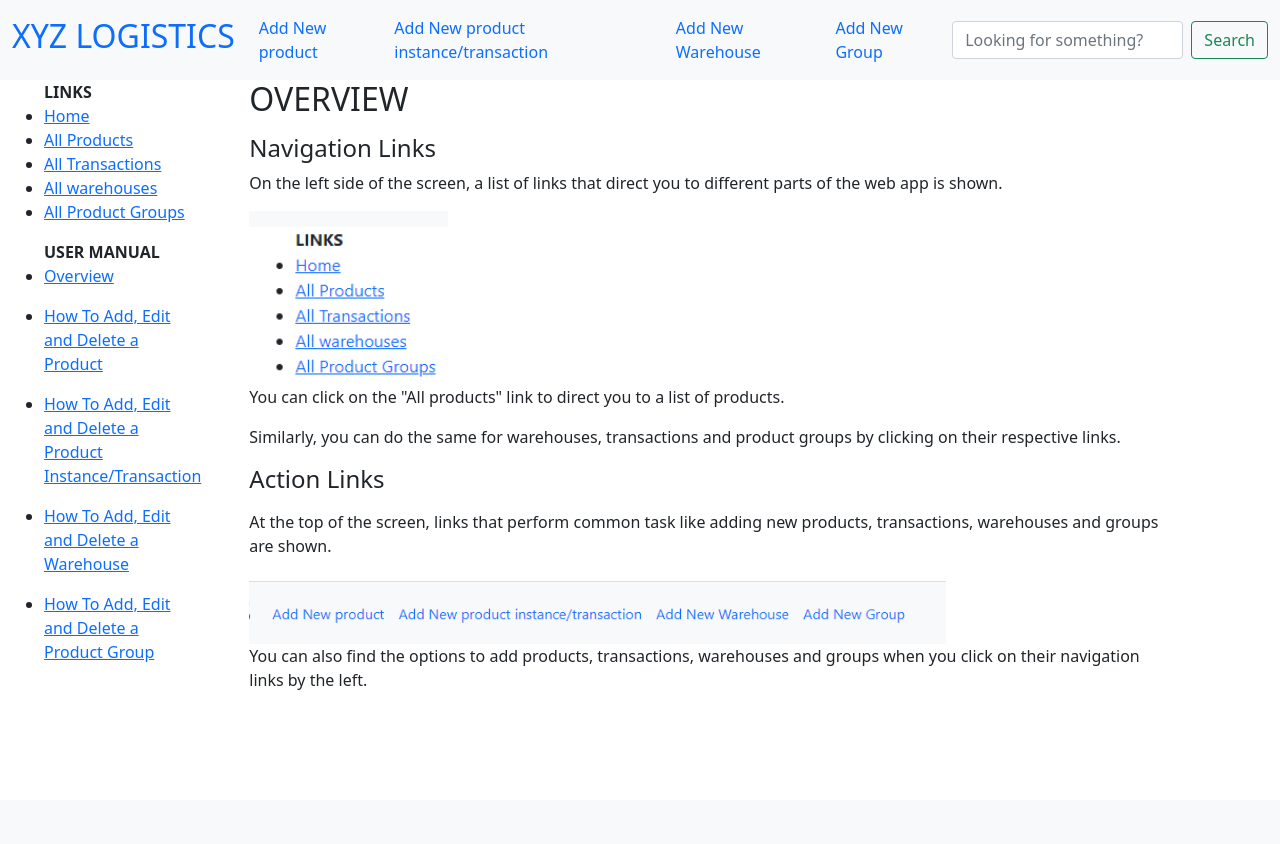
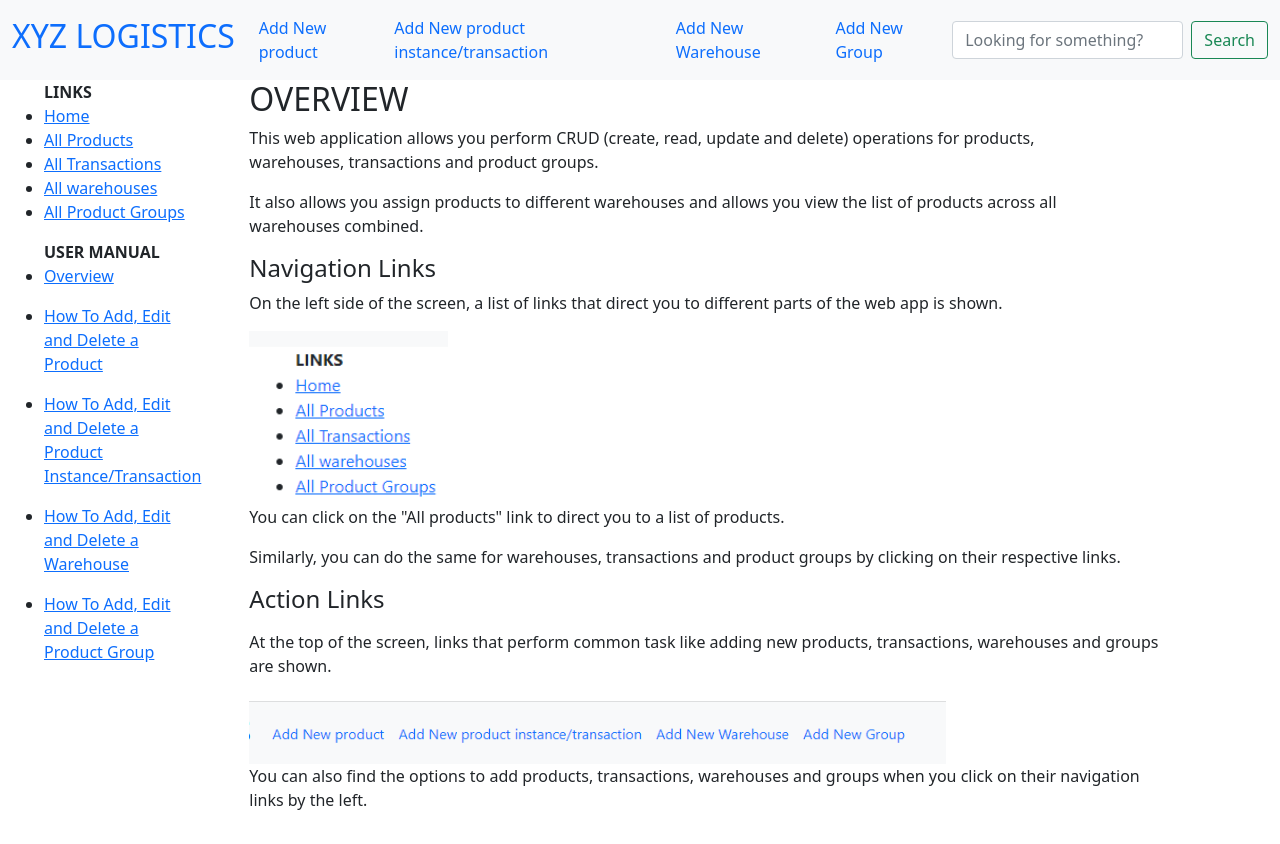
Before and after one commit to damisotomi/Inventory-tracking-web-application, a Django app: page /overviewmanual/ in a window 1280 px wide. Before the commit the page ends 690 px from the top, so only its background shows below. Run offline with Django 4.2, Linux system fonts and the light colour scheme.

Commit message:
Added extra comment to the overview section

```diff
--- a/shopify/templates/overview_manual.html
+++ b/shopify/templates/overview_manual.html
@@ -4,6 +4,9 @@
 {% load static %}
 {% block content %}
 <h2>OVERVIEW </h2>
+This web application allows you perform CRUD (create, read, update and delete) operations for products, </br> warehouses, transactions and product groups.
+<p></p>
+It also allows you assign products to different warehouses and allows you view the list of products across all </br>  warehouses combined.
 <p></p>
 <p></p>
 
```
